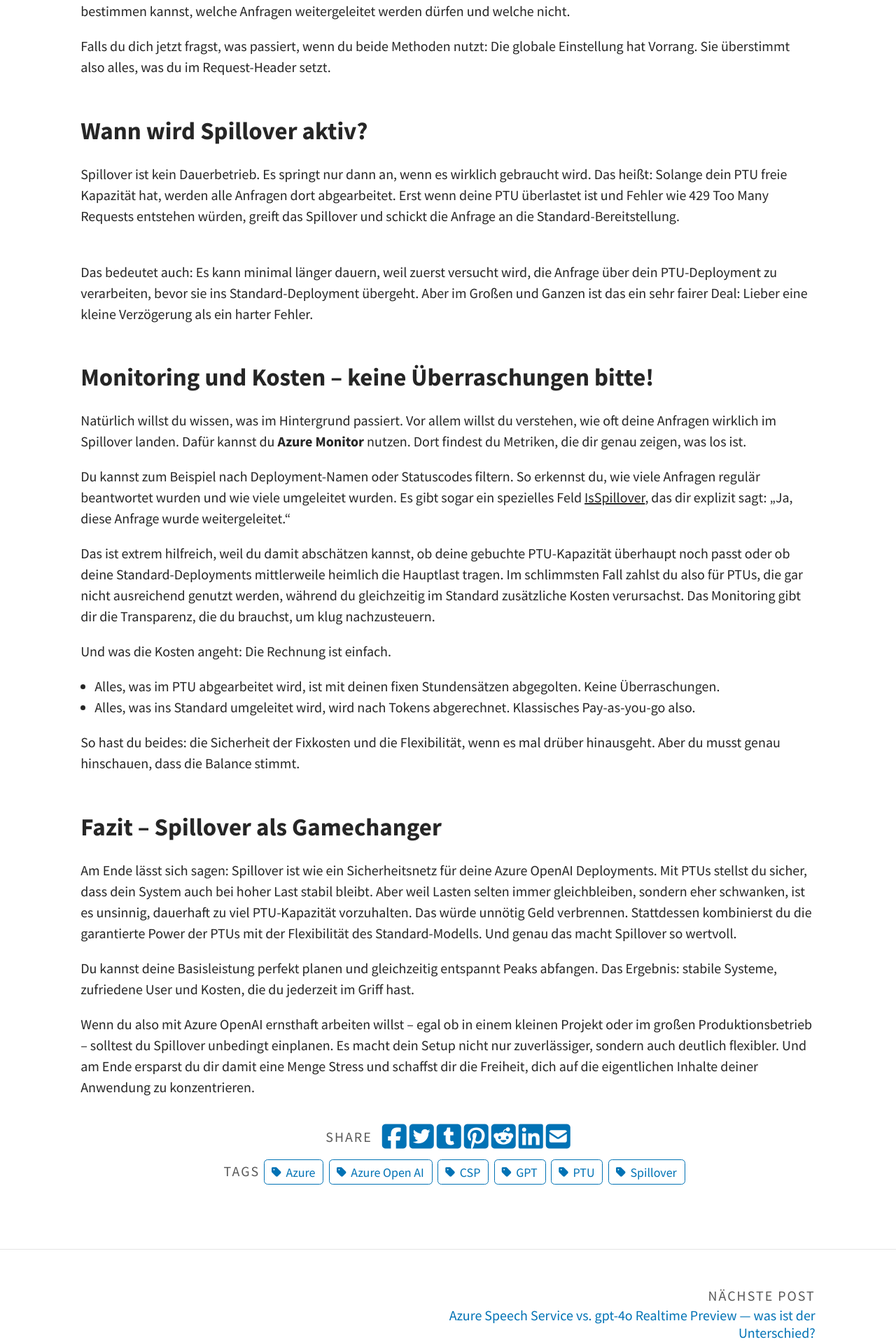
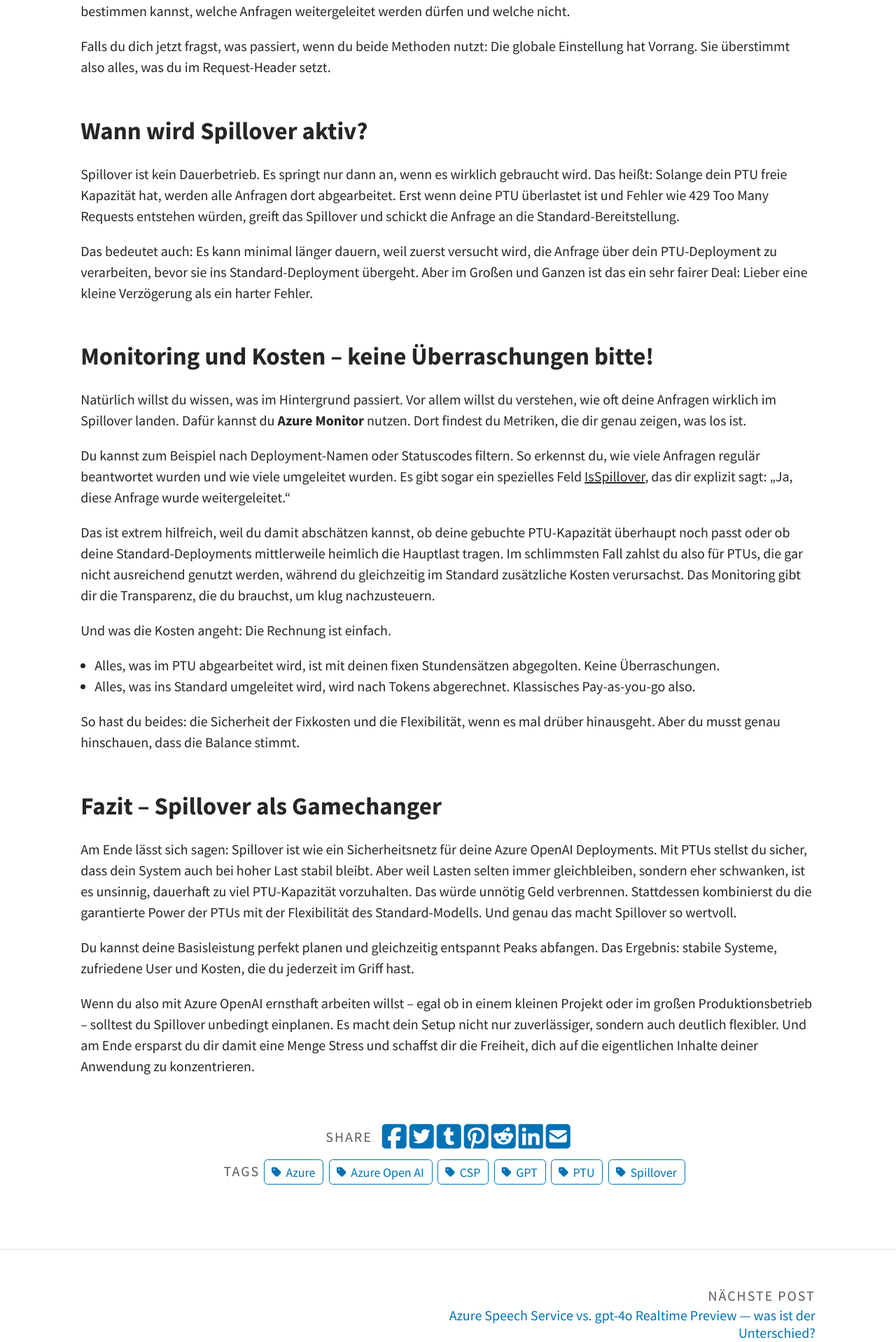
Before and after one commit to joriskahle007/joriskahle007.github.io, a Jekyll site: the page built from _posts/2025-09-05-Spillover.md, in a window 1280 px wide. Shown: the part 1979-3897 px from the top of the page at 70% size. Built offline with Jekyll 4.4.1, drawn with Linux system fonts in a browser that asks for light colours; a script that is not in the unit is left out.

```diff
--- a/_posts/2025-09-05-Spillover.md
+++ b/_posts/2025-09-05-Spillover.md
@@ -59,7 +59,7 @@ Falls du dich jetzt fragst, was passiert, wenn du beide Methoden nutzt: Die glob
 
 Spillover ist kein Dauerbetrieb. Es springt nur dann an, wenn es wirklich gebraucht wird. Das heißt: Solange dein PTU freie Kapazität hat,
 werden alle Anfragen dort abgearbeitet. Erst wenn deine PTU überlastet ist und Fehler wie 429 Too Many Requests entstehen würden, greift
-das Spillover und schickt die Anfrage an die Standard-Bereitstellung.<br><br>
+das Spillover und schickt die Anfrage an die Standard-Bereitstellung.<br>
 
 Das bedeutet auch: Es kann minimal länger dauern, weil zuerst versucht wird, die Anfrage über dein PTU-Deployment zu verarbeiten, bevor
 sie ins Standard-Deployment übergeht. Aber im Großen und Ganzen ist das ein sehr fairer Deal: Lieber eine kleine Verzögerung als ein harter Fehler.<br><br>
@@ -94,4 +94,4 @@ Du kannst deine Basisleistung perfekt planen und gleichzeitig entspannt Peaks ab
 
 Wenn du also mit Azure OpenAI ernsthaft arbeiten willst – egal ob in einem kleinen Projekt oder im großen Produktionsbetrieb – solltest du Spillover
 unbedingt einplanen. Es macht dein Setup nicht nur zuverlässiger, sondern auch deutlich flexibler. Und am Ende ersparst du dir damit eine Menge Stress
-und schaffst dir die Freiheit, dich auf die eigentlichen Inhalte deiner Anwendung zu konzentrieren.<br>
+und schaffst dir die Freiheit, dich auf die eigentlichen Inhalte deiner Anwendung zu konzentrieren.<br><br>
```
